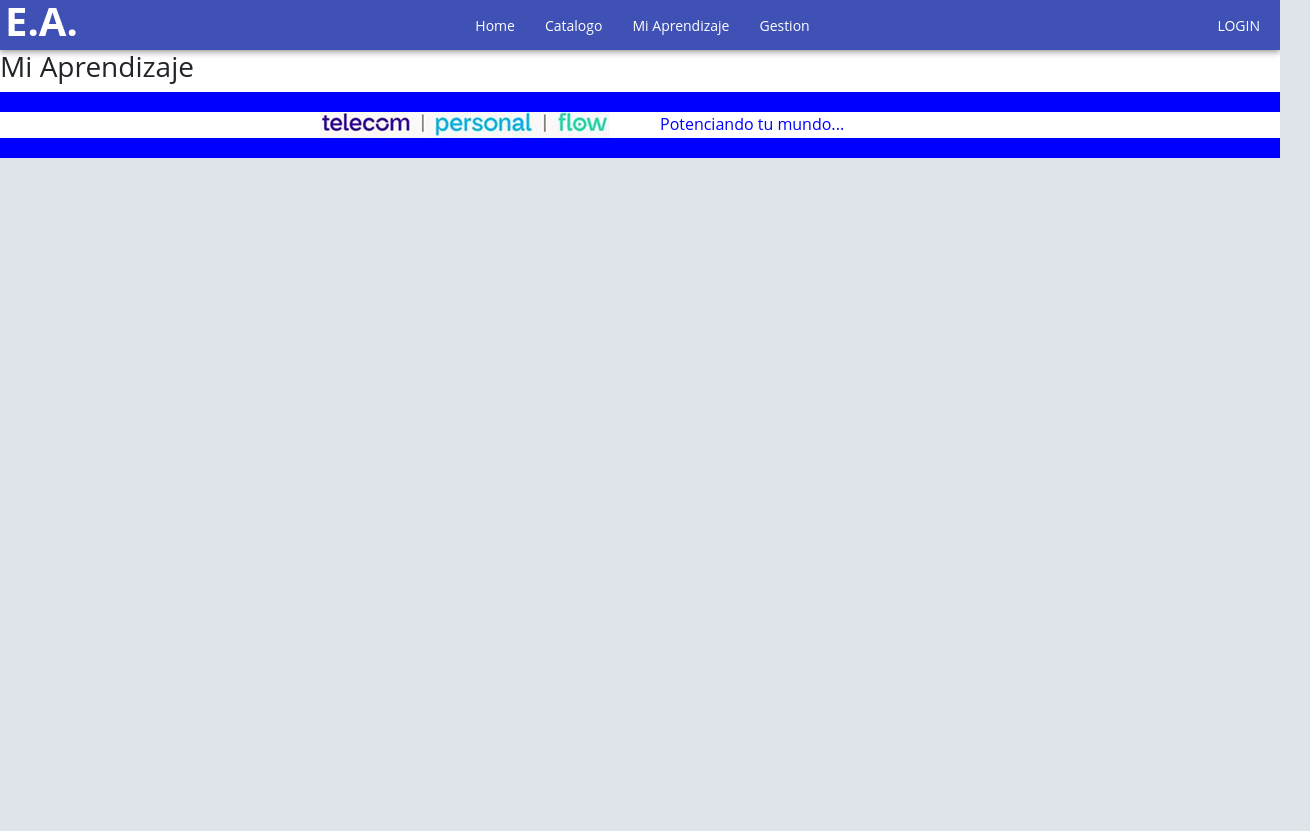
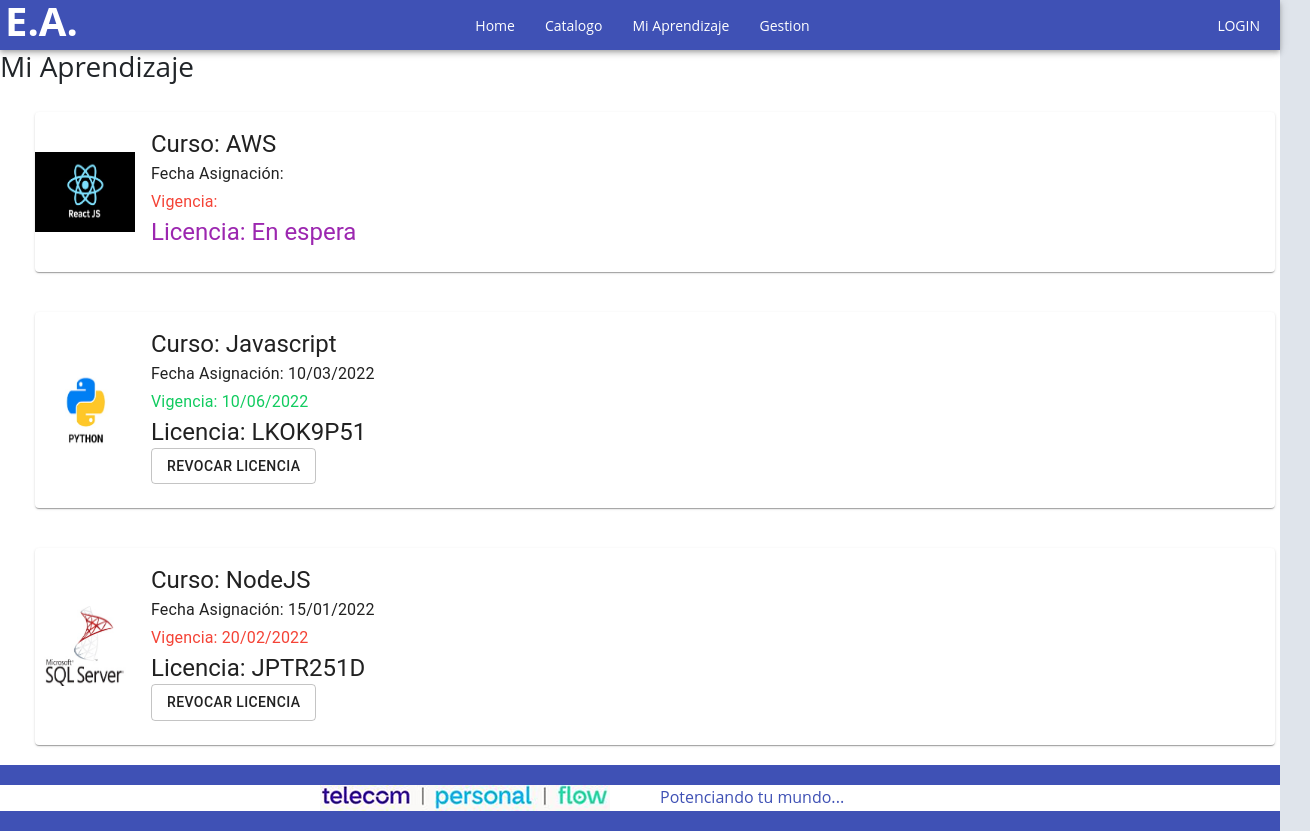
Before and after one commit to jomagnone/Hackaton, a React (Create React App) app: page /myLearning in a window 1280 px wide. Shown: the whole page, 1310 px wide, since content can reach past the window. Before the commit the page ends 800 px from the top, so only its background shows below. Built offline with nearby package versions, Linux system fonts and the light colour scheme.

Commit message:
agrego componente MyLearning

```diff
--- a/src/components/CourseList.jsx
+++ b/src/components/CourseList.jsx
@@ -15,9 +15,9 @@
 
               <div className="columna" key ={curso.id} >
 
-                <CourseCard name = {curso.title}
+                <CourseCard name = {curso.titulo}
                       stock = {curso.stock}
-                      img = {curso.image}
+                      img = {curso.img}
                       id = {curso.id.toString()}
                       />
               </div>
--- a/src/components/Footer.jsx
+++ b/src/components/Footer.jsx
@@ -1,10 +1,11 @@
 import "../styles/Footer.css";
+import footerImg from "../media/logoFooter.png";
 
 function Footer() {
     return (
       <div >
         <div className="footerContainer">
-          <div className="footerImg"><img src="../logoFooter.png" /></div>
+          <div className="footerImg"><img src={footerImg} /></div>
           <div className="footerText">
             Potenciando tu mundo...
           </div>
--- a/src/data/courses.jsx
+++ b/src/data/courses.jsx
@@ -2,30 +2,30 @@
 const dataCourses = [
     {
         id:1,
-        title:"Mongo",
+        titulo:"Mongo",
         description: "Lorem ipsum dolor sit amet, consectetur adipiscing elit, sed do eiusmod tempor incididunt ut labore et dolore magna aliqua. Ut enim ad minim veniam, quis nostrud exercitation ullamco laboris nisi ut aliquip ex ea commodo consequat. Duis aute irure dolor in reprehenderit in voluptate velit esse cillum dolore eu fugiat nulla pariatur. Excepteur sint occaecat cupidatat non proident, sunt in culpa qui officia deserunt mollit anim id est laborum.",
-        image: require('../media/mongo.jpg'),
+        img: require('../media/mongo.jpg'),
         stock: 2,
     },
     {
         id:2,
-        title:"React",
+        titulo:"React",
         description: "Lorem ipsum dolor sit amet, consectetur adipiscing elit, sed do eiusmod tempor incididunt ut labore et dolore magna aliqua. Ut enim ad minim veniam, quis nostrud exercitation ullamco laboris nisi ut aliquip ex ea commodo consequat. Duis aute irure dolor in reprehenderit in voluptate velit esse cillum dolore eu fugiat nulla pariatur. Excepteur sint occaecat cupidatat non proident, sunt in culpa qui officia deserunt mollit anim id est laborum.",
-        image: require('../media/react.jpg'),
+        img: require('../media/react.jpg'),
         stock: 2,
     },
     {
         id:3,
-        title:"Base de datos",
+        titulo:"Base de datos",
         description: "Lorem ipsum dolor sit amet, consectetur adipiscing elit, sed do eiusmod tempor incididunt ut labore et dolore magna aliqua. Ut enim ad minim veniam, quis nostrud exercitation ullamco laboris nisi ut aliquip ex ea commodo consequat. Duis aute irure dolor in reprehenderit in voluptate velit esse cillum dolore eu fugiat nulla pariatur. Excepteur sint occaecat cupidatat non proident, sunt in culpa qui officia deserunt mollit anim id est laborum.",
-        image: require('../media/db.jpg'),
+        img: require('../media/db.jpg'),
         stock: 2,
     },
     {
         id:4,
-        title:"Python",
+        titulo:"Python",
         description: "Lorem ipsum dolor sit amet, consectetur adipiscing elit, sed do eiusmod tempor incididunt ut labore et dolore magna aliqua. Ut enim ad minim veniam, quis nostrud exercitation ullamco laboris nisi ut aliquip ex ea commodo consequat. Duis aute irure dolor in reprehenderit in voluptate velit esse cillum dolore eu fugiat nulla pariatur. Excepteur sint occaecat cupidatat non proident, sunt in culpa qui officia deserunt mollit anim id est laborum.",
-        image: require('../media/python.jpg'),
+        img: require('../media/python.jpg'),
         stock: 2,
     },
 
--- a/src/pages/MyLearning.jsx
+++ b/src/pages/MyLearning.jsx
@@ -1,27 +1,91 @@
 import * as React from 'react';
-
-
+import Card from '@material-ui/core/Card';
+import CardContent from '@material-ui/core/CardContent';
+import IconButton from '@material-ui/core/IconButton';
+import Typography from '@material-ui/core/Typography';
+import {createTheme,  useTheme } from '@material-ui/core/styles';
+import "../styles/MyLearning.css";
+import { ThemeProvider } from '@material-ui/styles';
+import { purple } from '@material-ui/core/colors';
+import Button from '@material-ui/core/Button';
 
 const MyLearning = () => {
    const myLearnings = [
-        {id: 1, usuario: 'u176848', curso: 'Javascript', licencia:'LKOK9P51',fechaAsign: '10/03/2022', vigencia: '10/06/2022', estado: 'Activa' },
-        {id: 2, usuario: 'u176848', curso: 'NodeJS', licencia:'JPTR251D',fechaAsign: '15/01/2022', vigencia: '30/03/2022', estado: 'Activa' },
-        {id: 3, usuario: 'u176848', curso: 'AWS', licencia:'',fechaAsign: '', vigencia: '', estado: '' },
+        {id: 1, usuario: 'u176848', curso: 'Javascript', img: require('../media/python.jpg'),licencia:'LKOK9P51',fechaAsign: '10/03/2022', vigencia: '10/06/2022', estado: 'Activa' },
+        {id: 2, usuario: 'u176848', curso: 'NodeJS',img: require('../media/db.jpg'), licencia:'JPTR251D',fechaAsign: '15/01/2022', vigencia: '20/02/2022', estado: 'VENCIDA' },
+        {id: 3, usuario: 'u176848', curso: 'AWS',img: require('../media/react.jpg'), licencia:'',fechaAsign: '', vigencia: '', estado: '' },
 
    ]
 
+   const theme = createTheme({
+    palette: {
+      primary: {
+        main: purple[500],
+      },
+      secondary: {
+        main: '#11cb5f',
+      },
+      error:{
+          main: '#f44336',
+      }
+    },
+  });
 
-   function SortArray(x, y){
-    return x.curso.localeCompare(y.curso);
-}
-var learningsOrdered = myLearnings.sort(SortArray);
+    function SortArray(x, y){
+        return x.curso.localeCompare(y.curso);
+    }
+    var learningsOrdered = myLearnings.sort(SortArray);
+
+
+    const estaActiva = (estado) => {
+
+        if (estado == "Activa" )
+         return true
+        else
+        return false
+    }
 
     return (
-
+        <ThemeProvider theme={theme}>
         <div className="cartContainer">
             <h3>Mi Aprendizaje</h3>
+            {
+            learningsOrdered.length > 0 ?
+            learningsOrdered.map(curso => (
+
+              <div className="learningList" key ={curso.id} >
+                 <Card className="root">
+                    <div className="details">
+                        <img src={curso.img}></img>
+                        <CardContent className="content">
+                        <Typography component="h5" variant="h5">
+                            Curso: {curso.curso}
+                        </Typography>
+                        <Typography variant="subtitle1" >
+                            Fecha Asignación: {curso.fechaAsign}
+                        </Typography>
+                        <Typography variant="subtitle1" color={estaActiva(curso.estado) ? "secondary" :"error"}>
+                            Vigencia: {curso.vigencia}
+                        </Typography>
+                        <Typography component="h5" variant="h5" color={curso.licencia!="" ? "" :"primary"}>
+                            Licencia: {curso.licencia!=""  ? curso.licencia  : "En espera"}
+                        </Typography>
+                        {curso.licencia!="" ? <Button align="right" variant="outlined" color="default">
+                            Revocar Licencia
+                        </Button> :""}
+
+                        </CardContent>
+
+                    </div>
+                </Card>
+
+              </div>
+
+            ) ): (<div className="progres">  cargando... </div>)
+        }
 
         </div>
+        </ThemeProvider>
             );
     }
 
--- a/src/styles/Footer.css
+++ b/src/styles/Footer.css
@@ -9,7 +9,7 @@
 }
 
 .footerContainer{
-    background-color: blue;
+    background-color: #3f51b5;
     color: white;
     display: flex;
     flex-direction: row;
@@ -21,7 +21,7 @@
 
 .footerText, .footerImg{
     background-color:white;
-    color: blue;
+    color: #3f51b5;
     margin-top: 20px ;
     margin-bottom: 20px;
     width: 50%;
--- /dev/null
+++ b/src/styles/MyLearning.css
@@ -0,0 +1,36 @@
+.details {
+    display: flex;
+    flex-direction: row;
+    width: 100%;
+    align-items: center;
+}
+
+.details img{
+
+    width: 100px;
+    height: 80px;
+}
+
+.learningList {
+    width: 100%;
+    margin-top: 0px;
+    margin-left: 15px;
+    margin-right: 15px;
+    display:inline-block;
+    vertical-align: middle;
+    justify-content: space-between;
+   /* overflow: hidden;*/
+}
+
+.root {
+    display: flex;
+    margin: 20px;
+}
+
+.content {
+    flex: 1 0 auto;
+}
+
+.cover {
+    width: 151px;
+  }
```
Also changed, not shown: src/media/logoFooter.png (renamed from public/logoFooter.png).
